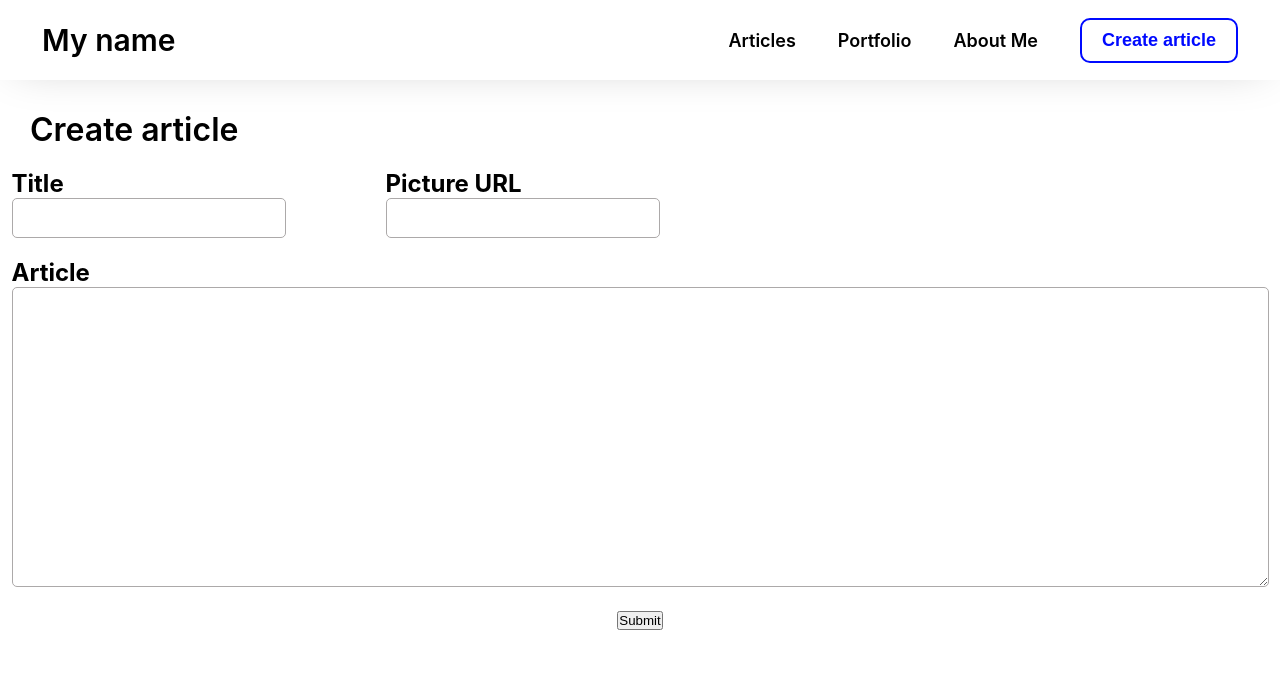
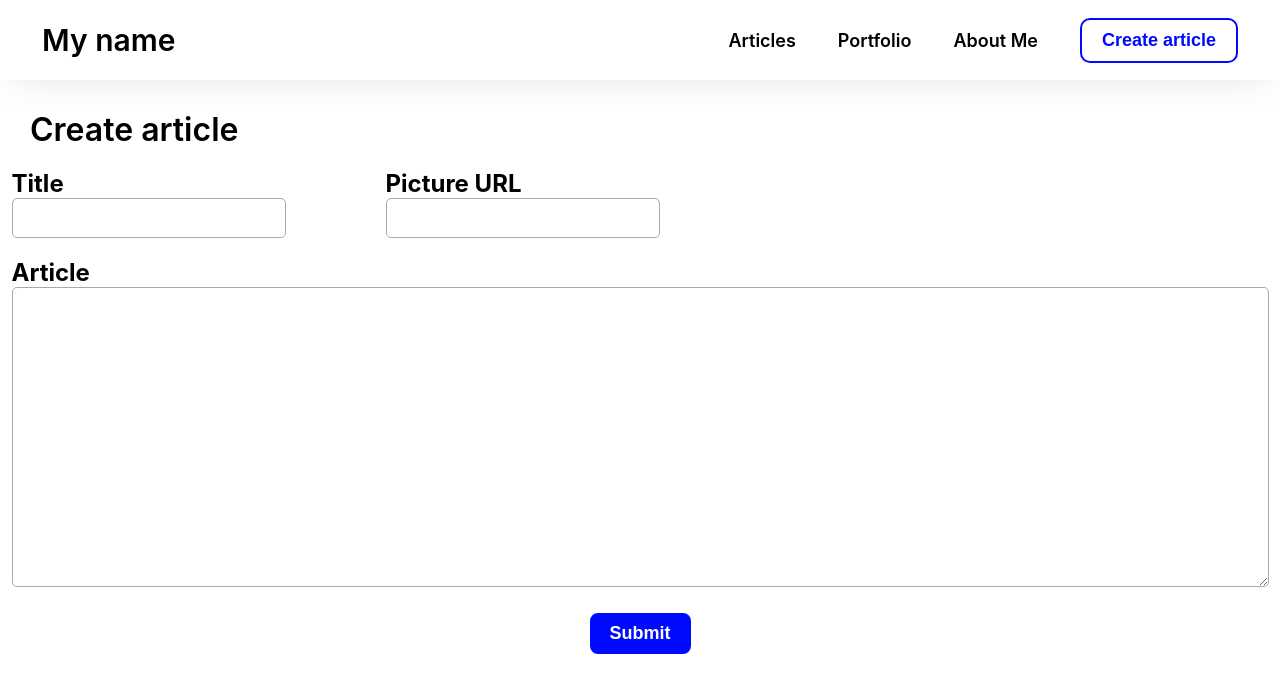
Before and after one commit to Crrayzze/workshop-react-initiation-my-blog-result, a React (Create React App) app: page /createArticles in a window 1280 px wide. Shown: the top 692 px of the page. Built offline with nearby package versions, Linux system fonts and the light colour scheme.

Commit message:
submit button style

```diff
--- a/src/pages/createArticles/createArticles.css
+++ b/src/pages/createArticles/createArticles.css
@@ -37,3 +37,20 @@
   transition: 0.3s;
   font-family: 'Inter', sans-serif;
 }
+
+.submit-button {
+  background-color: #000AFF;
+  border-radius: 10px;
+  padding: 10px 20px;
+  color: #fff;
+  border-color: #000AFF;
+  font-size: 18px;
+  font-weight: 600;
+  cursor: pointer;
+  border: 2px solid;
+  transition: 0.3s;
+}
+
+.submit-button:hover {
+  box-shadow: 0px 0px 46px -16px #000AFF;
+}
--- a/src/pages/createArticles/createArticles.jsx
+++ b/src/pages/createArticles/createArticles.jsx
@@ -3,7 +3,6 @@ import "./createArticles.css";
 import { articlesList } from "../../data/articles";
 
 export const CreateArticles = () => {
-
   const submitArticle = () => {
     const title = document.querySelector("input[name='title']").value;
     const imageUrl = document.querySelector("input[name='picture']").value;
@@ -17,7 +16,7 @@ export const CreateArticles = () => {
     };
 
     articlesList.push(newArticle);
-  }
+  };
 
   return (
     <div>
@@ -27,11 +26,19 @@ export const CreateArticles = () => {
           <div className="create-article-top-input">
             <div>
               <h2>Title</h2>
-              <input type="text" className="create-article-input" name="title" />
+              <input
+                type="text"
+                className="create-article-input"
+                name="title"
+              />
             </div>
             <div>
               <h2>Picture URL</h2>
-              <input type="url" className="create-article-input" name="picture" />
+              <input
+                type="url"
+                className="create-article-input"
+                name="picture"
+              />
             </div>
           </div>
           <h2>Article</h2>
@@ -42,7 +49,9 @@ export const CreateArticles = () => {
             className="create-article-text"
           />
         </div>
-        <button onClick={() => submitArticle()}>Submit</button>
+        <button onClick={() => submitArticle()} className="submit-button">
+          Submit
+        </button>
       </div>
     </div>
   );
```
